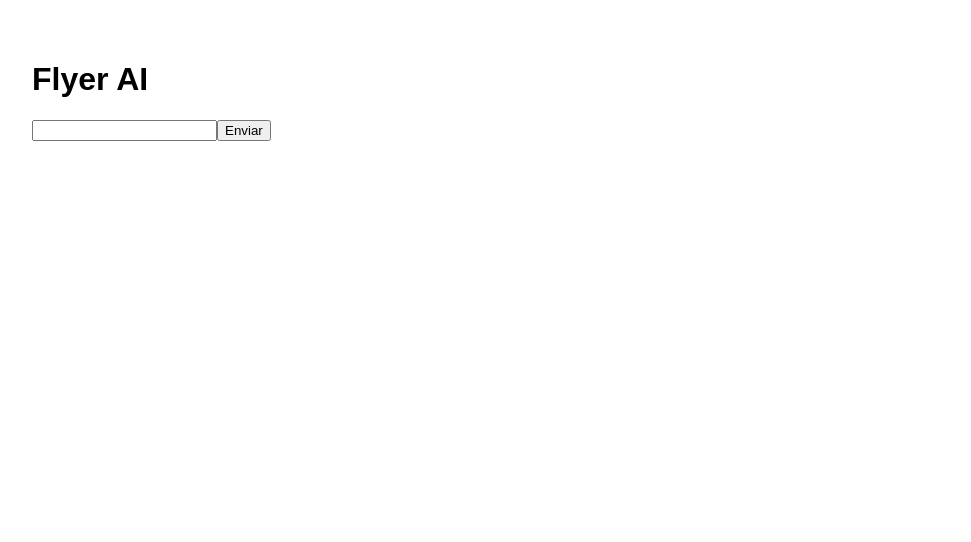
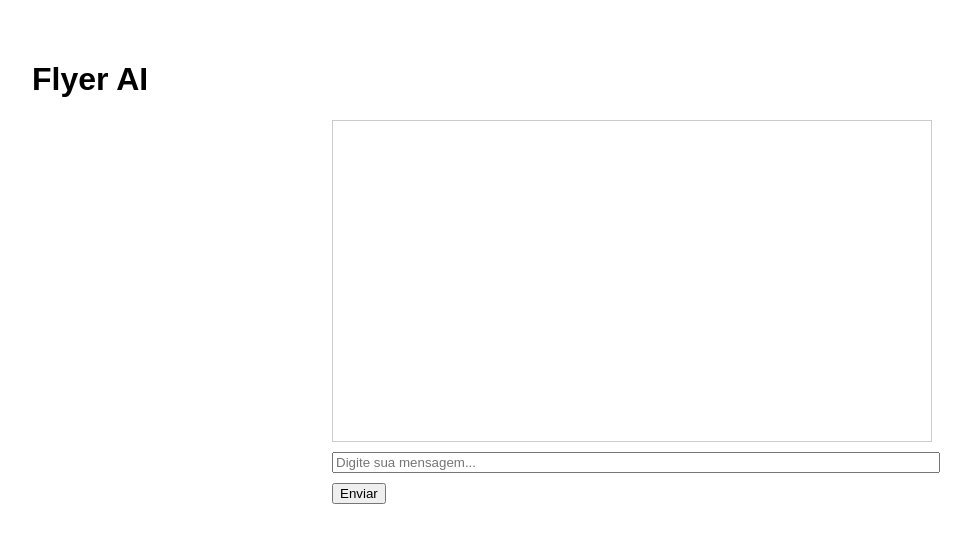
Before and after one commit to AnaPaulaSantos5/automacao-midias-TEST, a Next.js app: page / in a window 1280 px wide. Shown: the top 542 px of the page, without its empty margins (8-979 px from the left). Built offline with nearby package versions, Linux system fonts and the light colour scheme.

Commit message:
Atualizar o ChatBox.js

```diff
--- a/app/components/ChatBox.js
+++ b/app/components/ChatBox.js
@@ -6,7 +6,7 @@ import { chatEngine } from '../utils/chatEngine';
 export default function ChatBox() {
   const [messages, setMessages] = useState([]);
   const [input, setInput] = useState('');
-  const contextRef = useRef({}); // 🔴 ESSENCIAL
+  const contextRef = useRef({}); // CONTEXTO PERSISTENTE
 
   const sendMessage = () => {
     if (!input.trim()) return;
@@ -16,7 +16,19 @@ export default function ChatBox() {
       content: input
     };
 
-    const botMsg = chatEngine(input, contextRef.current);
+    const resposta = chatEngine(input, contextRef.current);
+
+    // 🔒 PROTEÇÃO ABSOLUTA
+    if (!resposta || !resposta.content) {
+      setMessages(prev => [...prev, userMsg]);
+      setInput('');
+      return;
+    }
+
+    const botMsg = {
+      role: 'assistant',
+      content: resposta.content
+    };
 
     setMessages(prev => [
       ...prev,
@@ -24,14 +36,20 @@ export default function ChatBox() {
       botMsg
     ]);
 
+    // Caso especial: prompt pronto para API
+    if (resposta.gerarPrompt) {
+      console.log('Payload para API:', resposta.payload);
+      // aqui você liga com a geração de imagem depois
+    }
+
     setInput('');
   };
 
   return (
-    <div>
-      <div>
+    <div style={{ maxWidth: 600, margin: '0 auto' }}>
+      <div style={{ minHeight: 300, border: '1px solid #ccc', padding: 10 }}>
         {messages.map((m, i) => (
-          <div key={i}>
+          <div key={i} style={{ marginBottom: 8 }}>
             <strong>{m.role}:</strong> {m.content}
           </div>
         ))}
@@ -41,9 +59,13 @@ export default function ChatBox() {
         value={input}
         onChange={e => setInput(e.target.value)}
         onKeyDown={e => e.key === 'Enter' && sendMessage()}
+        placeholder="Digite sua mensagem..."
+        style={{ width: '100%', marginTop: 10 }}
       />
 
-      <button onClick={sendMessage}>Enviar</button>
+      <button onClick={sendMessage} style={{ marginTop: 10 }}>
+        Enviar
+      </button>
     </div>
   );
 }
```
